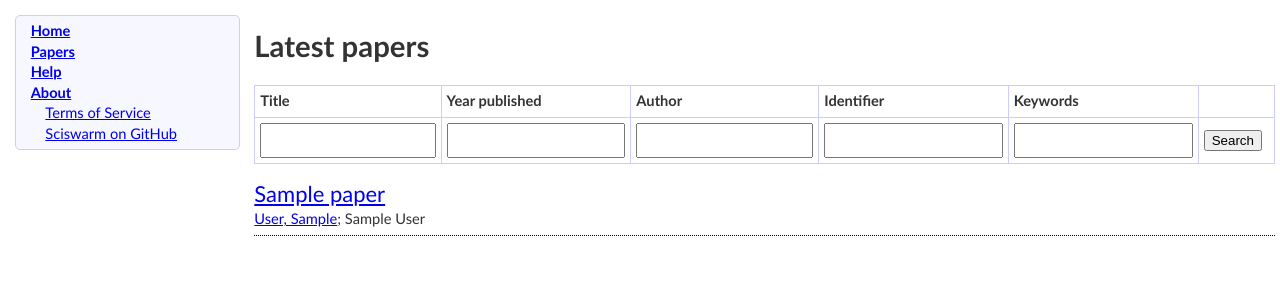
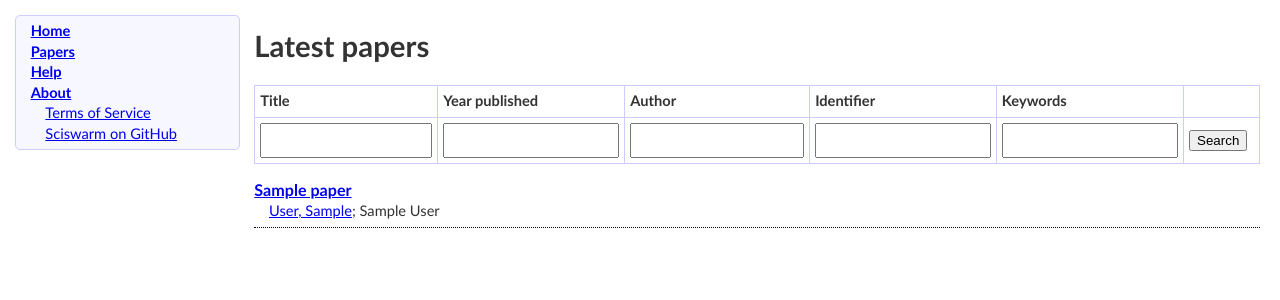
Before and after one commit to nextghost/sciswarm, a Django app: page /p/ in a window 1280 px wide. Shown: the part 60-360 px from the top of the page. Run offline with Django 3.2, Linux system fonts and the light colour scheme; tables that the repository leaves empty hold one stand-in row (values such as "Sample post"); parts of the project's set-up code (start-up, migrations or seed data) failed here and were passed over.

Commit message:
Small visual improvements of paper lists

```diff
--- a/core/static/css/style.css
+++ b/core/static/css/style.css
@@ -104,6 +104,10 @@ textarea {
 	margin-left: 17em;
 }
 
+#main {
+	margin-right: 1em;
+}
+
 #content {
 	padding: 1em;
 }
@@ -154,10 +158,19 @@ textarea {
 	font-size: 150%;
 }
 
+.paper_title {
+	font-size: 110%;
+	font-weight: bold;
+}
+
 .list_item {
 	margin-bottom: 5px;
 	padding-bottom: 5px;
 	border-bottom: 1px dotted black;
+}
+
+.list_item .authors {
+	padding-left: 1em;
 }
 
 .highlight {
--- a/core/templates/core/paper/paper_list.html
+++ b/core/templates/core/paper/paper_list.html
@@ -16,8 +16,8 @@
 <div class="box">
 {% for object, author_list, author_names in object_list %}
 <div class="list_item">
-<div class="title">{{ object|object_link }}</div>
-{% if author_list or author_names %}<div>{% for item in author_list %}{{ item.target_link }}{% if author_names or not forloop.last %}; {% endif %}{% endfor %}{% for item in author_names %}{{ item }}{% if not forloop.last %}; {% endif %}{% endfor %}</div>{% endif %}
+<div class="paper_title">{{ object|object_link }}</div>
+{% if author_list or author_names %}<div class="authors">{% for item in author_list %}{{ item.target_link }}{% if author_names or not forloop.last %}; {% endif %}{% endfor %}{% for item in author_names %}{{ item }}{% if not forloop.last %}; {% endif %}{% endfor %}</div>{% endif %}
 </div>
 {% empty %}
 <div>{% trans 'No papers found.' %}</div>
--- a/core/templates/core/person/mass_authorship_confirmation.html
+++ b/core/templates/core/person/mass_authorship_confirmation.html
@@ -16,8 +16,8 @@
 {% csrf_token %}
 <table class="form">
   {% for object, author_list, author_names, fieldname in object_list %}
-  <tr><td><div class="title">{{ object|object_link }}</div>
-{% if author_list or author_names %}<div>{% for item in author_list %}{{ item.target_link }}{% if author_names or not forloop.last %}; {% endif %}{% endfor %}{% for item in author_names %}{{ item }}{% if not forloop.last %}; {% endif %}{% endfor %}</div>{% endif %}</td><td>{{ form|getattr:fieldname }}</td></tr>
+  <tr class="list_item"><td><div class="paper_title">{{ object|object_link }}</div>
+{% if author_list or author_names %}<div class="authors">{% for item in author_list %}{{ item.target_link }}{% if author_names or not forloop.last %}; {% endif %}{% endfor %}{% for item in author_names %}{{ item }}{% if not forloop.last %}; {% endif %}{% endfor %}</div>{% endif %}</td><td>{{ form|getattr:fieldname }}</td></tr>
   {% endfor %}
   <tr><td colspan="2">{{ form.submit_buttons }}</td></tr>
 </table>
```
